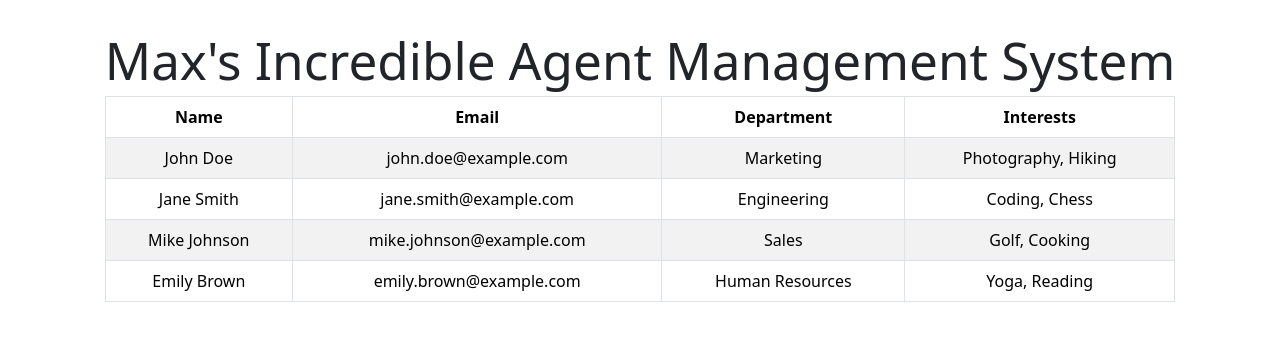
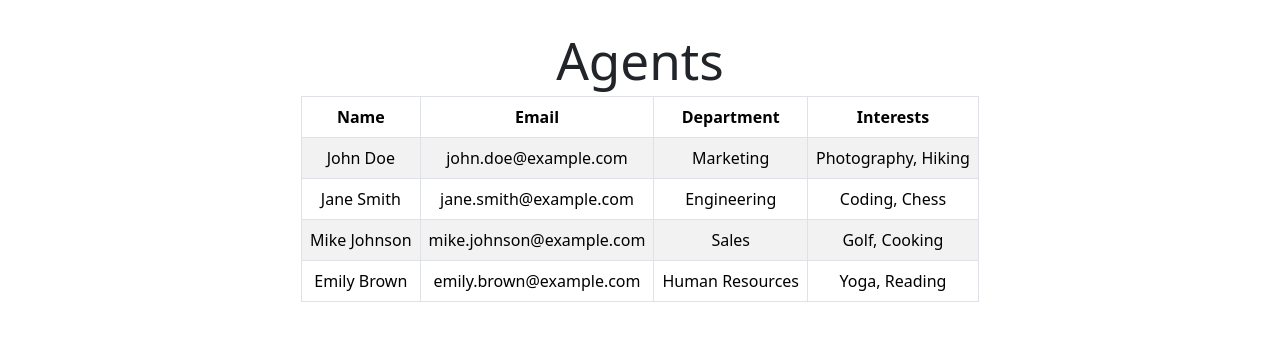
Before and after one commit to MaxRubel/Maxs-Agent-Management-System, a React (Vite) app: page / in a window 1280 px wide. Shown: the top 340 px of the page. Built offline with nearby package versions, Linux system fonts and the light colour scheme; no server answers.

Commit message:
created query branch

```diff
--- a/src/App.jsx
+++ b/src/App.jsx
@@ -6,6 +6,7 @@ import "../node_modules/bootstrap/dist/css/bootstrap.min.css";
 import { getAllAgents } from "../api/Agents";
 
 function App() {
+  // eslint-disable-next-line no-unused-vars
   const { fakeData, setFakeData } = useContext(FetchContext);
   console.log(fakeData);
 
@@ -13,7 +14,7 @@ function App() {
 
   return (
     <>
-      <h1>Max's Incredible Agent Management System</h1>
+      <h1>Agents</h1>
       <div className="grid-container centered">
         <Table striped bordered hover>
           <thead>
```
